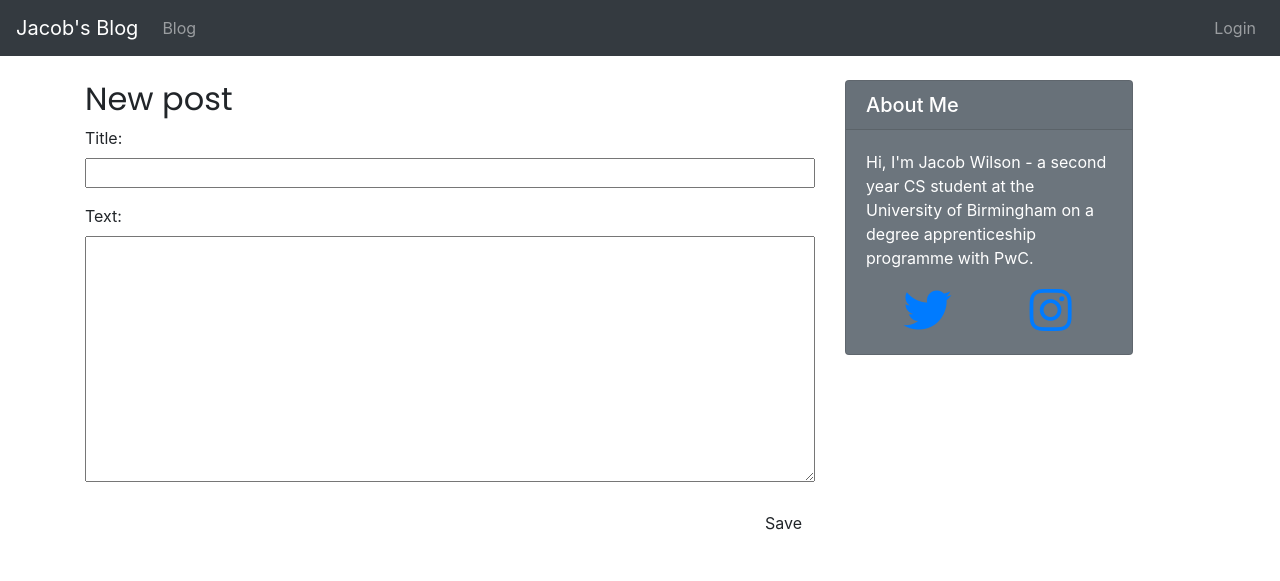
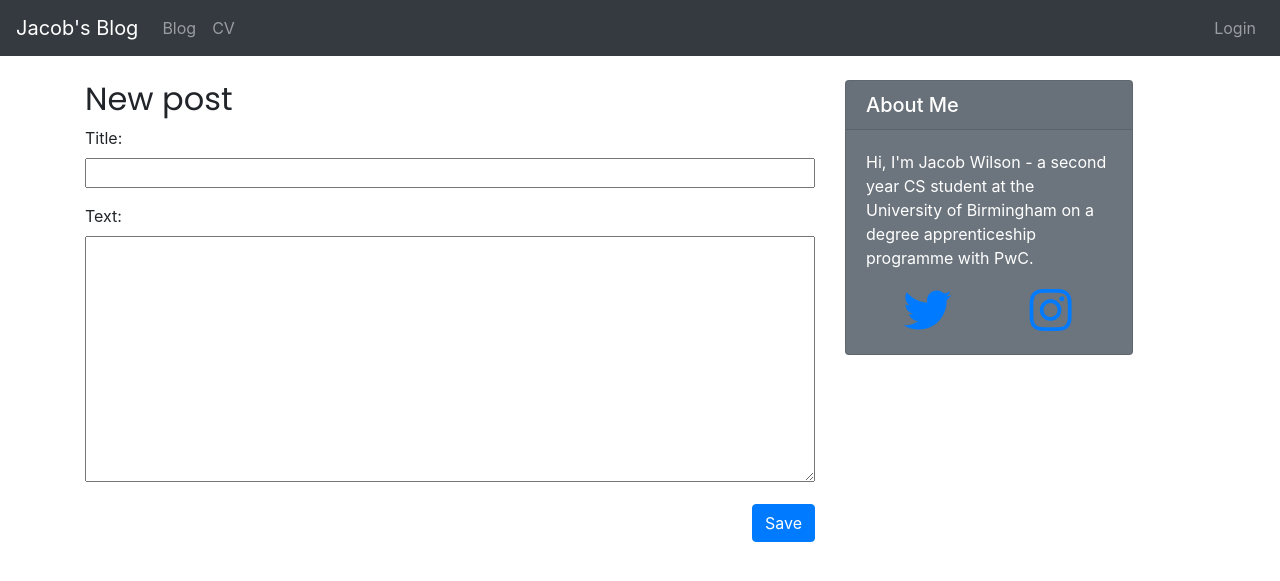
Before and after one commit to jac0bwilson/bridging-coursework, a Django app: template blog/templates/blog/post_edit.html in a window 1280 px wide. Shown: the top 581 px of the page. Run offline with Django 3.2, Linux system fonts and the light colour scheme; the template is opened without the code that fills it: values that come from a table or form of the project are taken from there, others are empty; parts of the project's set-up code (start-up, migrations or seed data) failed here and were passed over; some libraries are stand-ins or nearby versions.

Commit message:
Changed button styles and added to navbar

```diff
--- a/blog/templates/blog/add_comment_to_post.html
+++ b/blog/templates/blog/add_comment_to_post.html
@@ -4,6 +4,6 @@
 <h1>New comment</h1>
 <form method="POST" class="post-form">{% csrf_token %}
     {{ form.as_p }}
-    <button type="submit" class="save btn btn-default">Send</button>
+    <button type="submit" class="save btn btn-primary">Send</button>
 </form>
 {% endblock %}
--- a/blog/templates/blog/post_edit.html
+++ b/blog/templates/blog/post_edit.html
@@ -4,6 +4,6 @@
 <h2>New post</h2>
 <form method="POST" class="post-form">{% csrf_token %}
     {{ form.as_p }}
-    <button type="submit" class="save btn btn-default">Save</button>
+    <button type="submit" class="save btn btn-primary">Save</button>
 </form>
 {% endblock %}
--- a/templates/navbar.html
+++ b/templates/navbar.html
@@ -8,7 +8,7 @@
     <div class="collapse navbar-collapse" id="navbarSupportedContent">
         <ul class="navbar-nav mr-auto">
             <li class="nav-item">
-                <a class="nav-link" href="blog/">Blog</a>
+                <a class="nav-link" href="/blog/">Blog</a>
             </li>
             {% if user.is_authenticated %}
             <li class="nav-item dropdown">
@@ -21,6 +21,9 @@
                 </div>
             </li>
             {% endif %}
+            <li class="nav-item">
+                <a class="nav-link" href="/cv/">CV</a>
+            </li>
         </ul>
         <ul class="navbar-nav navbar-right">
             {% if user.is_authenticated %}
```
